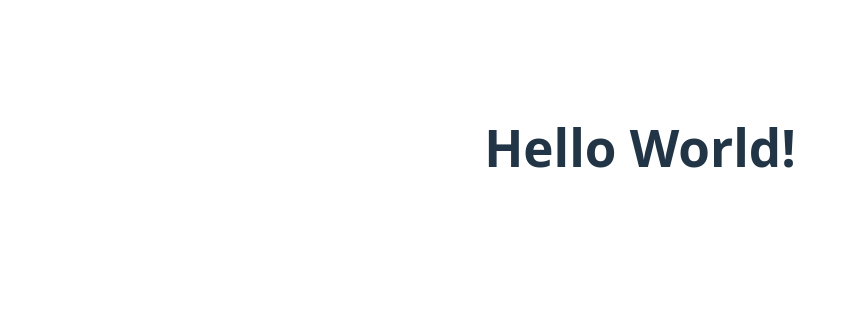
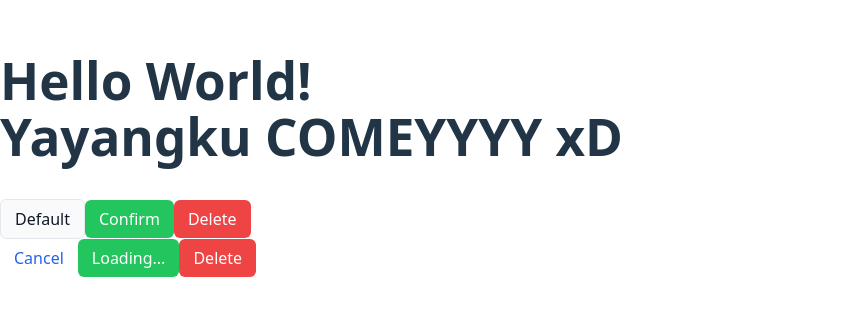
Before and after one commit to Azrim02/MirzaPortfolio, a React (Vite) app: page / in a window 1280 px wide. Shown: the part 253-568 px from the top of the page, without its empty margins (0-856 px from the left). Built offline with nearby package versions, Linux system fonts and the light colour scheme.

Commit message:
added button component

```diff
--- a/package.json
+++ b/package.json
@@ -10,6 +10,7 @@
     "preview": "vite preview"
   },
   "dependencies": {
+    "clsx": "^2.1.1",
     "react": "^19.2.0",
     "react-dom": "^19.2.0"
   },
@@ -23,6 +24,7 @@
     "eslint-plugin-react-refresh": "^0.4.24",
     "gh-pages": "^6.3.0",
     "globals": "^16.5.0",
+    "sass-embedded": "^1.97.1",
     "vite": "^7.2.4"
   },
   "homepage": "https://Azrim02.github.io/my-portfolio"
--- /dev/null
+++ b/src/components/Button.jsx
@@ -0,0 +1,24 @@
+import styles from "../styles/Button.module.scss";
+import clsx from "clsx";
+
+export default function Button({
+  variant = "default",
+  loading = false,
+  disabled = false,
+  children,
+  ...props
+}) {
+  return (
+    <button
+      className={clsx(
+        styles.button,
+        styles[variant],
+        loading && styles.loading
+      )}
+      disabled={disabled || loading}
+      {...props}
+    >
+      {loading ? "Loading..." : children}
+    </button>
+  );
+}
--- a/src/pages/Playground.jsx
+++ b/src/pages/Playground.jsx
@@ -1,10 +1,34 @@
-import React from 'react';
-import '../styles/App.css'
+/*import '../styles/App.css'*/
+import Button from '../components/Button';
+import '../styles/colors.scss'
 
 function Playground() {
   return (
     <div className="Playground">
-      <h1>Hello World!</h1>
+      <h1>Hello World! <br />Yayangku COMEYYYY xD </h1>
+      <Button>Default</Button>
+
+      <Button variant="confirm">
+        Confirm
+      </Button>
+
+      <Button variant="delete">
+        Delete
+      </Button>
+      <br></br>
+      <Button variant="borderless">
+        Cancel
+      </Button>
+
+      <Button variant="confirm" loading>
+        Saving
+      </Button>
+
+      <Button variant="delete" disabled>
+        Delete
+      </Button>
+
+
     </div>
   );
 }
--- /dev/null
+++ b/src/styles/Button.module.scss
@@ -0,0 +1,40 @@
+.button {
+  padding: 8px 14px;
+  border-radius: 6px;
+  border : none;
+  font-weight: 500;
+}
+
+.confirm {
+  background: var(--color-success);
+  color: white;
+
+  &:hover:not(:disabled) {
+    background: var(--color-success-hover);
+  }
+}
+
+.delete {
+  background: var(--color-danger);
+  color: white;
+
+  &:hover:not(:disabled) {
+    background: var(--color-danger-hover);
+  }
+}
+
+.default {
+  background: var(--color-surface);
+  color: var(--color-text);
+  border: 1px solid var(--color-border);
+}
+
+.borderless {
+  background: transparent;
+  color: var(--color-primary);
+
+  &:hover {
+    text-decoration: underline;
+
+  }
+}
--- /dev/null
+++ b/src/styles/colors.scss
@@ -0,0 +1,21 @@
+:root {
+  /* Brand */
+  --color-primary: #2563eb;
+  --color-primary-hover: #1d4ed8;
+
+  /* Semantic */
+  --color-success: #22c55e;
+  --color-success-hover: #16a34a;
+
+  --color-danger: #ef4444;
+  --color-danger-hover: #dc2626;
+
+  /* Neutral */
+  --color-bg: #ffffff;
+  --color-surface: #f9fafb;
+  --color-text: #111827;
+  --color-muted: #6b7280;
+
+  /* Borders */
+  --color-border: #e5e7eb;
+}
```
Also changed, not shown: 1 other file (tests, documents, lock files or other folders).
